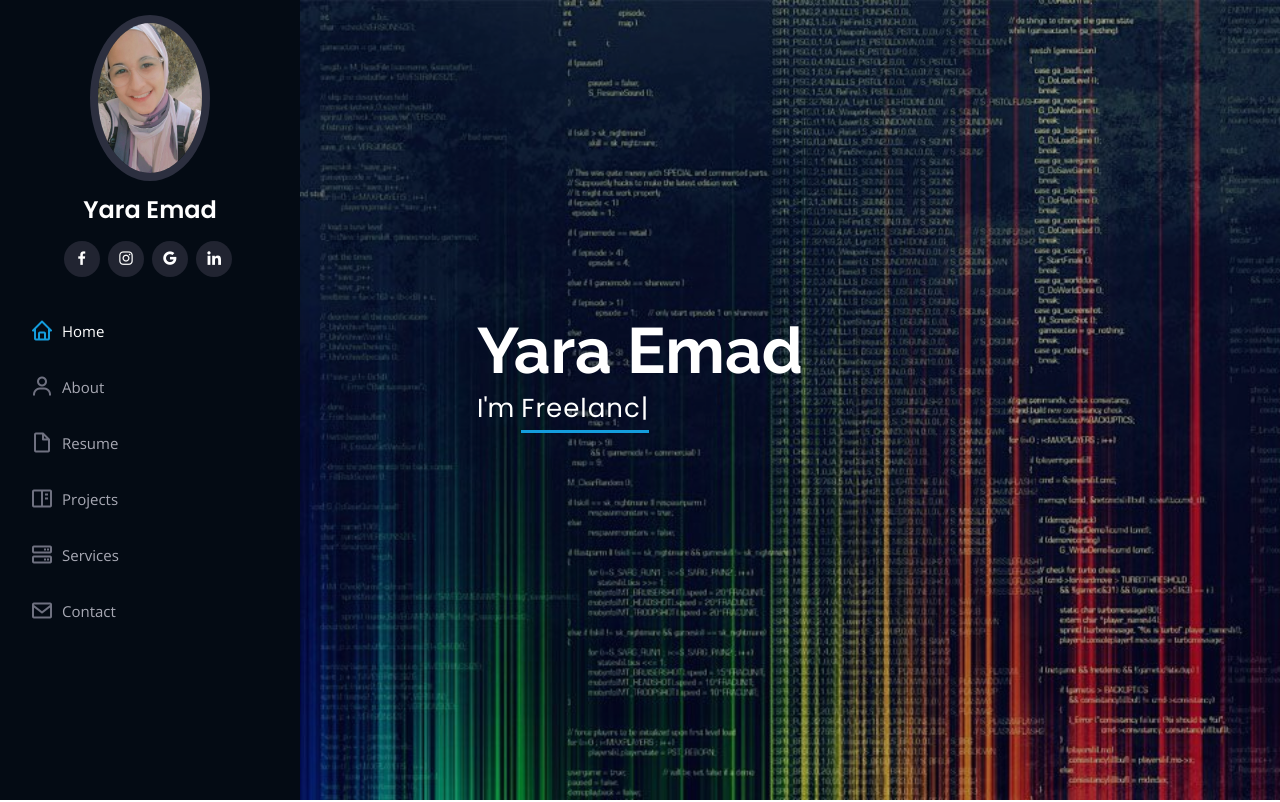
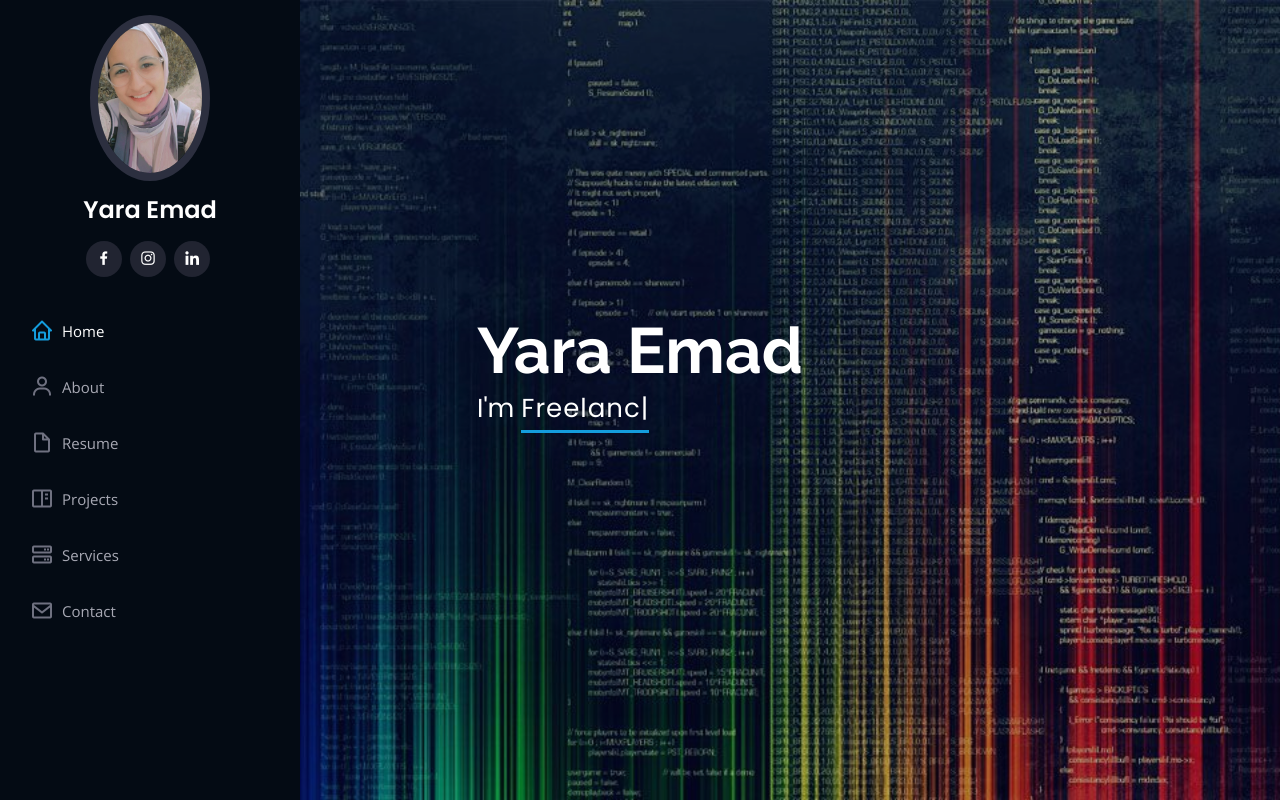
Before and after one commit to YaraEmad208/Yara-Emad, a plain HTML site: page index.html in a window 1280 px wide. Shown: the top 802 px of the page. Drawn offline with nearby package versions, Linux system fonts and the light colour scheme.

Commit message:
Update index.html

```diff
--- a/index.html
+++ b/index.html
@@ -47,7 +47,7 @@
           <a href="https://www.facebook.com/yara208?mibextid=ZbWKwL" class="facebook"><i
               class="bx bxl-facebook"></i></a>
               <a href="https://instagram.com/yaraemad20?igshid=MzNlNGNkZWQ4Mg==" class="instagram"><i class="bx bxl-instagram"></i></a>
-              <a href="yara.emad208@gmail.com" class="google-plus"><i class="bx bxl-google"></i></a>
+              <!-- <a href="yara.emad208@gmail.com" class="google-plus"><i class="bx bxl-google"></i></a> -->
           <a href="https://www.linkedin.com/in/yara-emad-81851a182" class="linkedin"><i class="bx bxl-linkedin"></i></a>
 
         </div>
```
